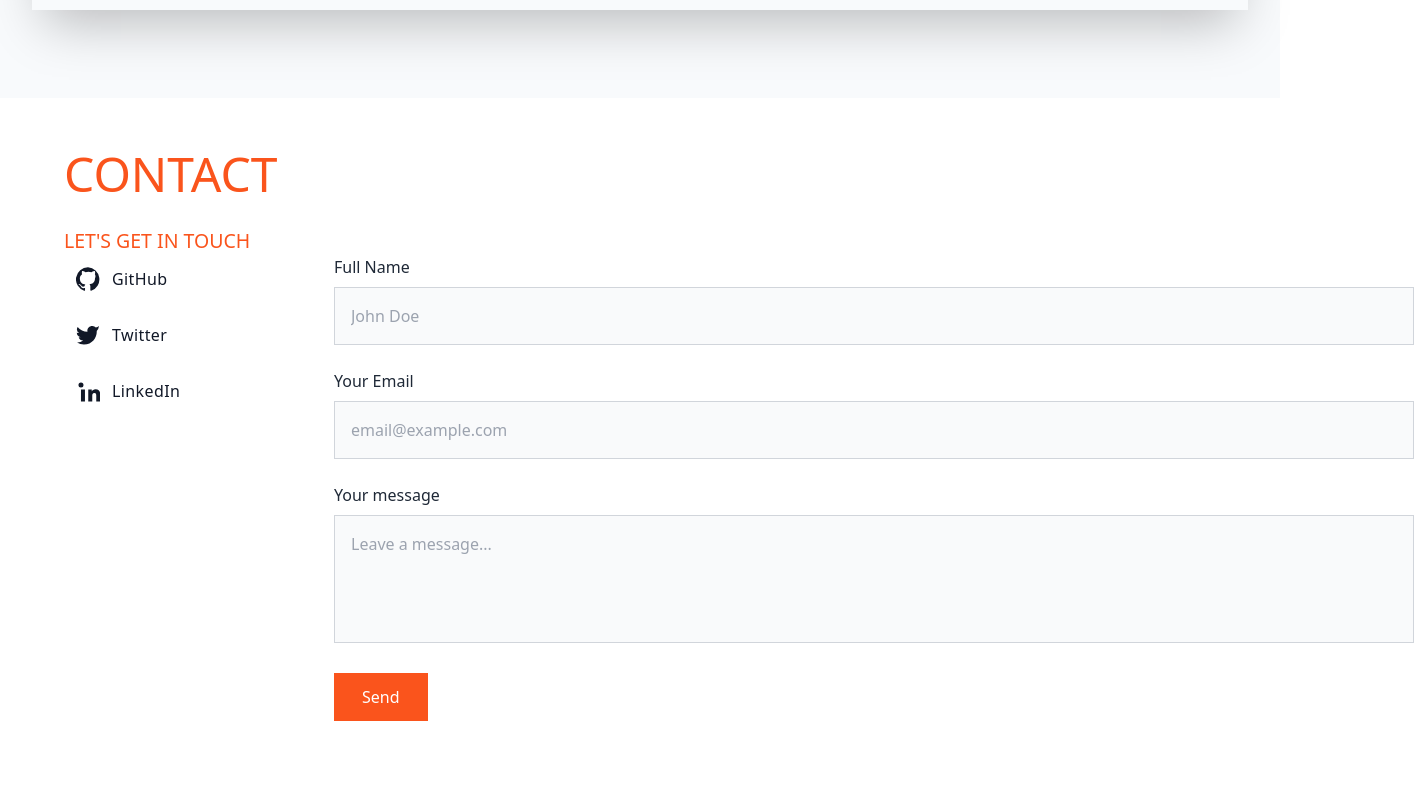
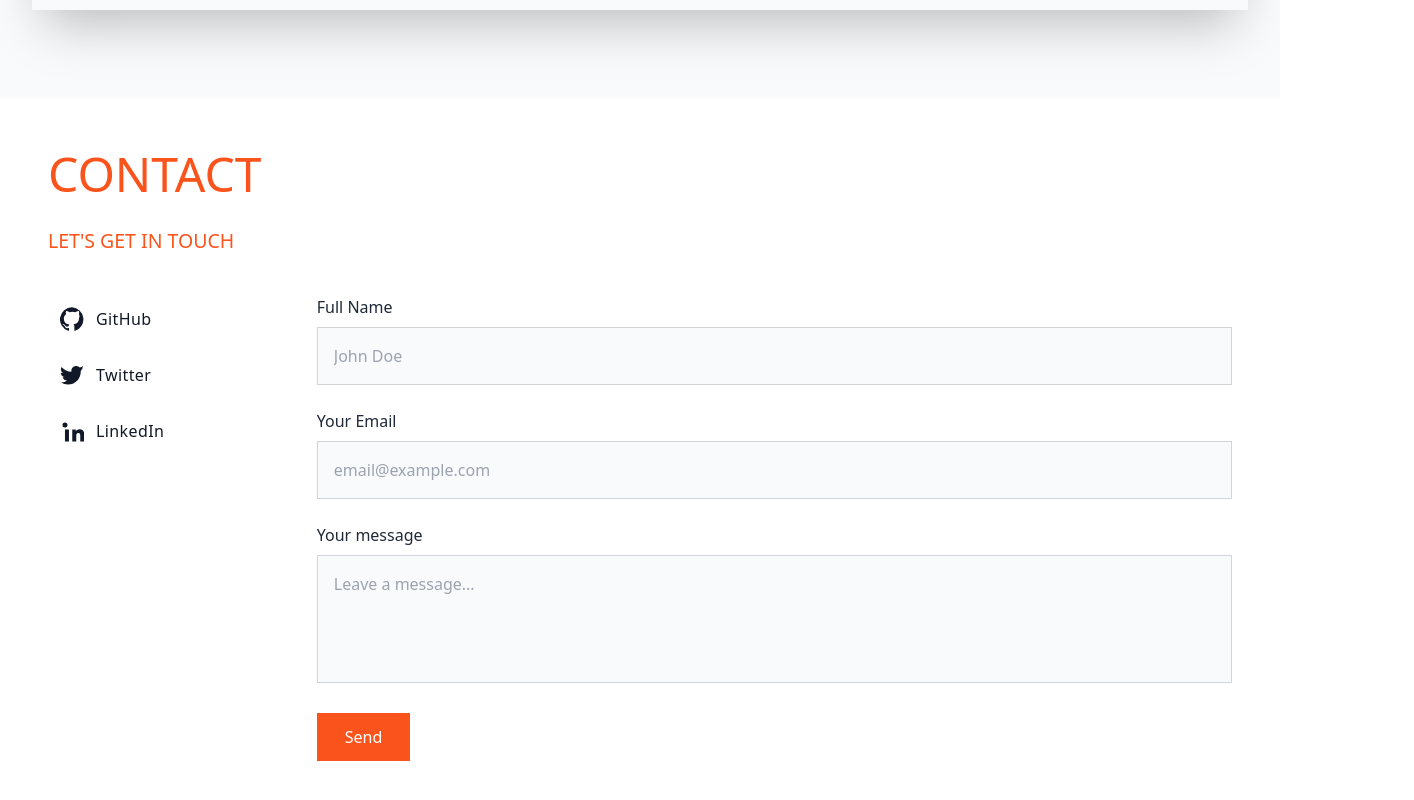
Before and after one commit to MarkoG111/portfolio, a Vue app: page / in a window 1280 px wide. Shown: the part 6204-7004 px from the top of the page, 1414 px wide, since content can reach past the window. Built offline with nearby package versions, Linux system fonts and the light colour scheme.

Commit message:
Refactor ContactView layout and improve styling

```diff
--- a/src/views/ContactView.vue
+++ b/src/views/ContactView.vue
@@ -1,12 +1,12 @@
 <template>
   <div class="mb-20 mt-10 container flex">
-    <div id="contact" class="sm:container">
-      <div class="contact-heading">
-        <h2 class="text-red md:text-3xl xs:text-2xl uppercase">Contact</h2>
-        <h3 class="text-red uppercase mt-4 md:text-xl xs:text-l">Let's get in touch</h3>
+    <div id="contact" class="container mx-auto px-4 pb-6">
+      <div class="contact-heading  md:text-left">
+        <h2 class="text-red text-2xl md:text-3xl uppercase">Contact</h2>
+        <h3 class="text-red uppercase mt-4 text-lg md:text-xl">Let's get in touch</h3>
       </div>
 
-      <div class="form flex xs:flex-col md:flex-row md:w-[1350px]">
+      <div class="form flex flex-col md:flex-row mt-10 gap-10">
         <div class="mt-2 w-1/5">
           <ul class="space-y-6">
             <li>
```
